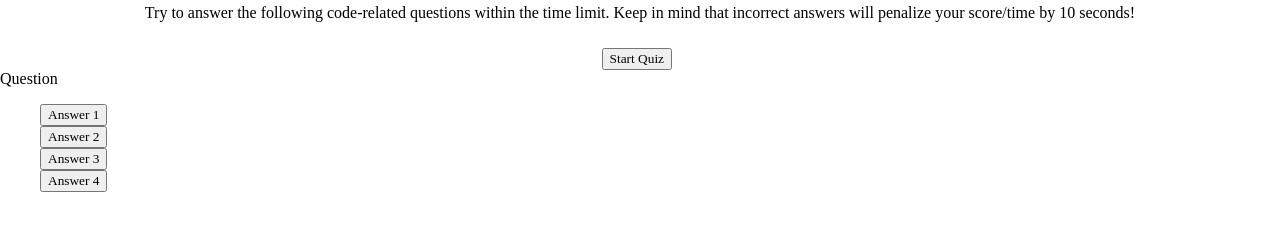
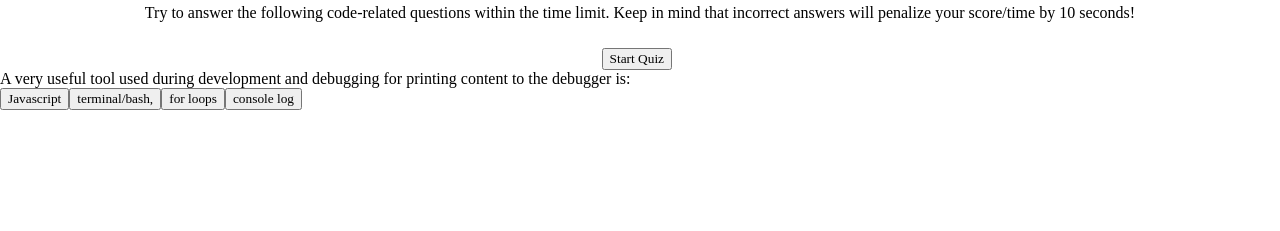
Before and after one commit to lyubomirg1995/coding-quiz, a plain HTML site: page index.html in a window 1280 px wide. Both pictures are taken after a click on the button "Start Quiz". Shown: the part 133-364 px from the top of the page. Drawn offline with nearby package versions, Linux system fonts and the light colour scheme.

Commit message:
questions display one by one on click of answer button

```diff
--- a/assets/css/styles.css
+++ b/assets/css/styles.css
@@ -46,6 +46,8 @@ header {
     display: none;
 }
 
+
 #button-appearance {
     list-style: none;
+
 }
--- a/assets/js/script.js
+++ b/assets/js/script.js
@@ -4,7 +4,7 @@ var secondsLeft = 40;
 const startButton = document.getElementById("start-button");
 const questionContainerElement = document.getElementById('question-container');
 const questionElement = document.getElementById('question');
-const answerButtonsElement = document.getElementById('answer-buttons');
+const answerButtonsElement = document.getElementById('answers-buttons');
 
 startButton.addEventListener('click', startGame);
 // How to switch to next question?
@@ -14,6 +14,11 @@ let shuffledQuestions, currentQuestionIndex;
 
 
 function startGame () {
+
+    answerButtonsElement.addEventListener('click',() => {
+        currentQuestionIndex++
+        setNextQuestion()
+    })
 
     //Sets interval in variable
     console.log('Start Game');
@@ -43,6 +48,7 @@ function startGame () {
 
 function setNextQuestion() {
     resetState()
+
     showQuestion(shuffledQuestions[currentQuestionIndex])
 }
 
@@ -51,6 +57,7 @@ function showQuestion(question) {
     question.answers.forEach(answers => {
         const button = document.createElement('button')
         button.innerText = answers.text
+
         if (answers.correct) {
             button.dataset.correct = answers.correct
         }
--- a/index.html
+++ b/index.html
@@ -38,12 +38,12 @@
         <div id="question-container" class="hide">
           <div id="question">Question</div>
           <div id="answers-buttons" class="btn-grid">
-            <ul id="button-appearance">
+            <ol id="button-appearance">
               <li><button class="btn">Answer 1</button></li>
               <li><button class="btn">Answer 2</button></li>
               <li><button class="btn">Answer 3</button></li>
               <li><button class="btn">Answer 4</button></li>
-            </ul>
+            </ol>
 
           </div>
         </div>
```
